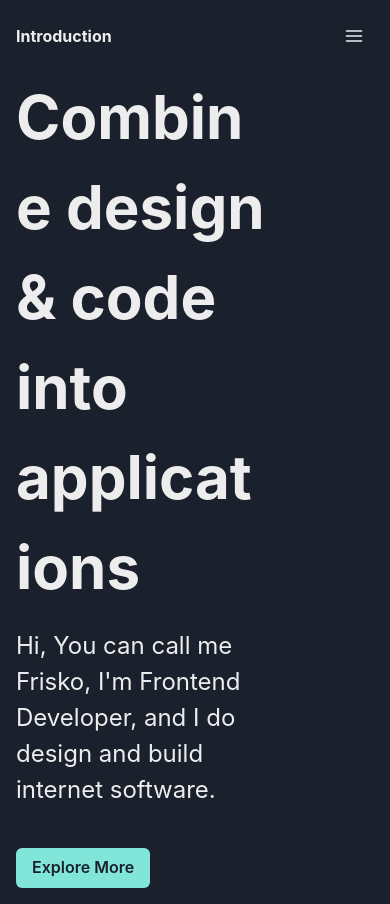
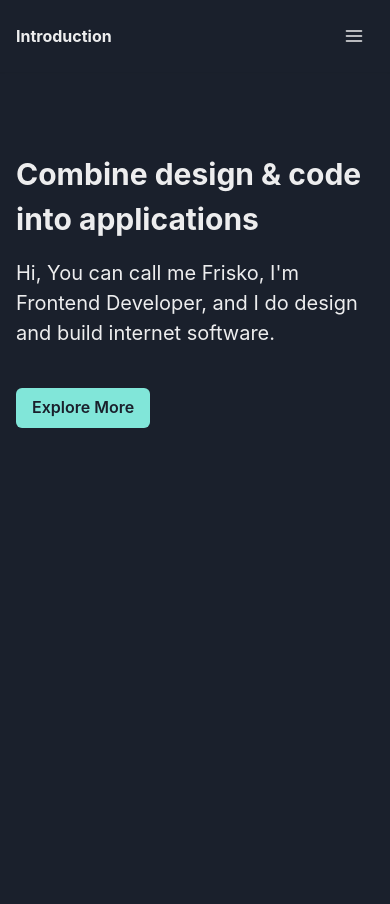
Before and after one commit to friskomayufid/friskomayufid.github.io, a Next.js app: page / in a window 390 px wide. After the commit the page ends 844 px from the top, so only its background shows below. Built offline with nearby package versions, Linux system fonts and the light colour scheme.

Commit message:
feat: add meta and responsive

```diff
--- a/pages/index.tsx
+++ b/pages/index.tsx
@@ -28,9 +28,40 @@ export default function Home() {
   return (
     <>
       <Head>
-        <title>Frisko Mayufid | Frontend Developer</title>
-        <meta name="description" content="I turned the design into reality" />
-        <meta name="viewport" content="width=device-width, initial-scale=1" />
+        <title>Frisko Mayufid - Frontend Developer</title>
+        <meta name="title" content="Frisko Mayufid - Frontend Developer" />
+        <meta
+          name="description"
+          content="I'm Frontend Developer, and I do design and build internet software.
+      "
+        />
+
+        <meta property="og:type" content="website" />
+        <meta property="og:url" content="https://www.friskomayufid.com/" />
+        <meta
+          property="og:title"
+          content="Frisko Mayufid - Frontend Developer"
+        />
+        <meta
+          property="og:description"
+          content="I'm Frontend Developer, and I do design and build internet software.
+      "
+        />
+        <meta property="og:image" content="" />
+
+        <meta property="twitter:card" content="summary_large_image" />
+        <meta property="twitter:url" content="https://www.friskomayufid.com/" />
+        <meta
+          property="twitter:title"
+          content="Frisko Mayufid - Frontend Developer"
+        />
+        <meta
+          property="twitter:description"
+          content="I'm Frontend Developer, and I do design and build internet software.
+      "
+        />
+        <meta property="twitter:image" content="" />
+
         <link rel="icon" href="/favicon.ico" />
       </Head>
       <main>
@@ -71,19 +102,20 @@ export default function Home() {
               </HStack>
             </Container>
           </Box>
-          <Container maxW={"6xl"} py={{ base: "4", lg: "5" }} pt={{ lg: "48" }}>
-            <Box width={"70%"}>
+          <Container maxW={"6xl"} py={{ base: "4", lg: "5" }} pt={{ base: "20", lg: "48" }}>
+            <Box width={{base: "100%", md: "70%"}}>
               <Text
-                fontSize={"6xl"}
+                fontSize={{ base: '3xl', md: '2xl', lg: '6xl' }}
+                align={{base: 'left', md: 'left'}}
                 as="h1"
                 fontWeight={"bold"}
                 lineHeight="1.5"
               >
                 Combine design & code into applications
               </Text>
-              <Text fontSize={"2xl"} as="h3" mt="4">
-                Hi, You can call me Frisko, I&apos;m Frontend Developer, and I do
-                design and build internet software.
+              <Text fontSize={{ base: 'xl', md: '2xl', lg: '2xl' }} as="h3" mt="4">
+                Hi, You can call me Frisko, I&apos;m Frontend Developer, and I
+                do design and build internet software.
               </Text>
               <Button
                 as={motion.div}
```
